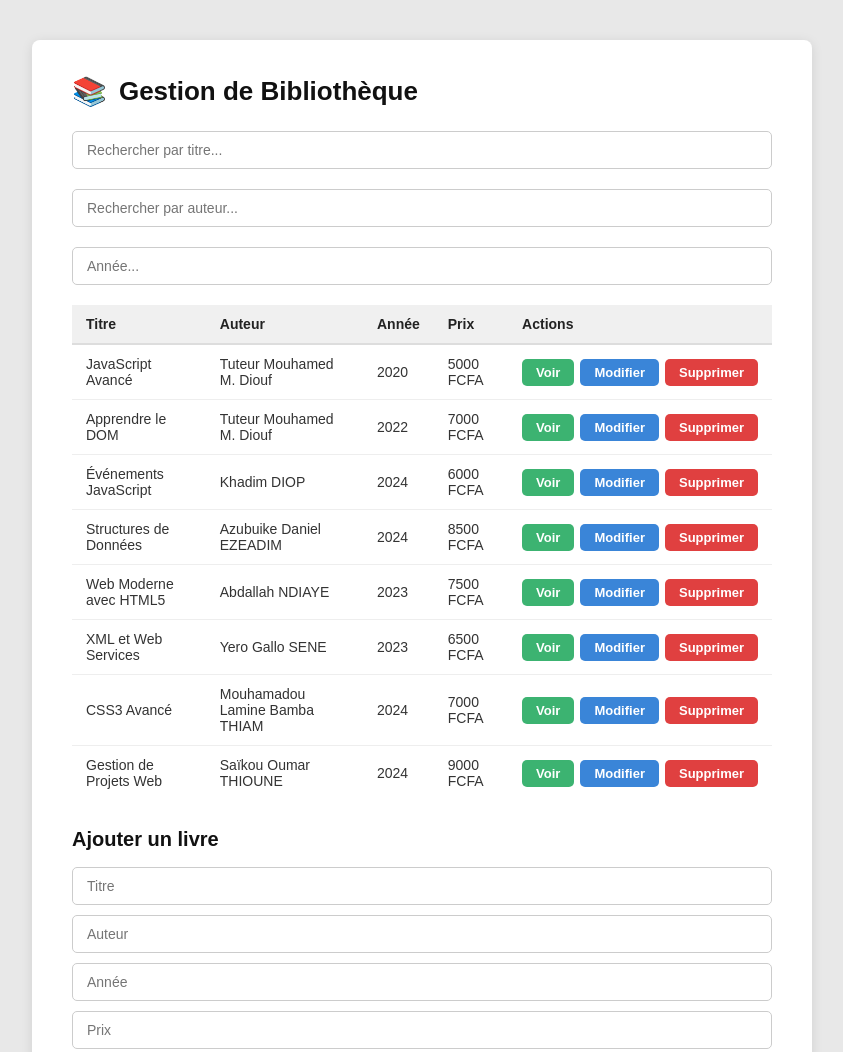
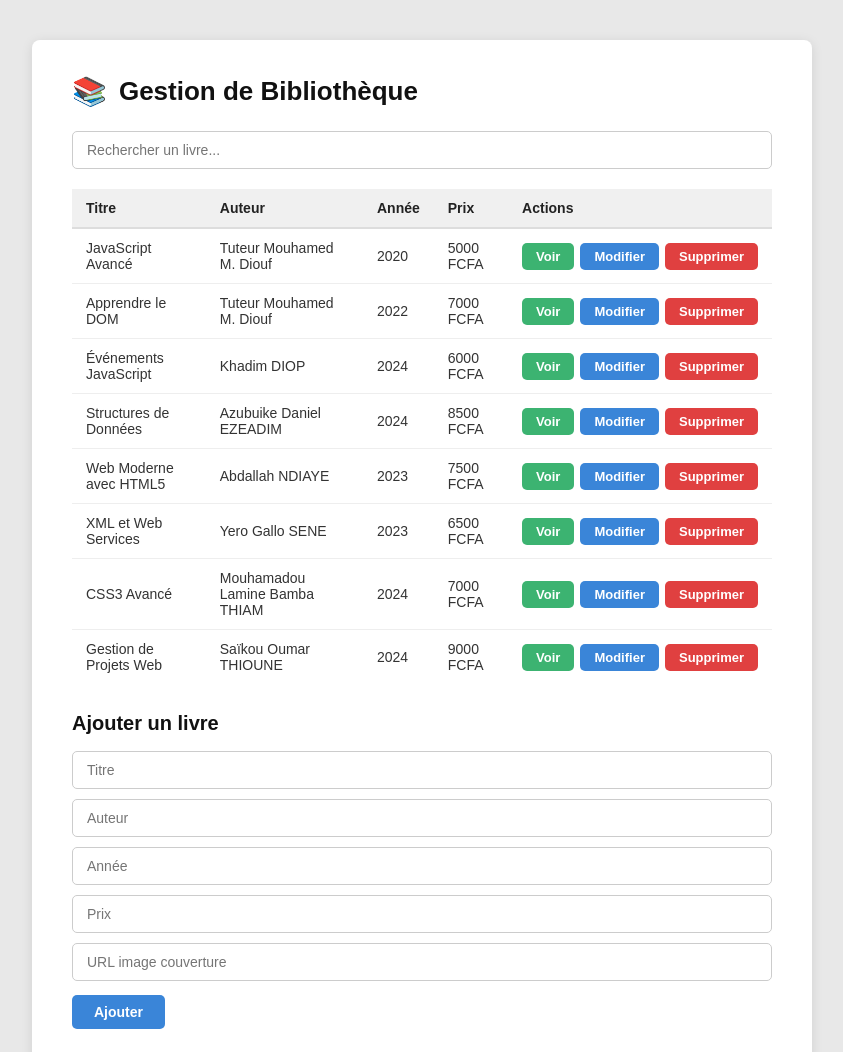
Before and after one commit to azudan/Gestion-de-Biblioth-que-Pro, a plain HTML site: page index.html in a window 1280 px wide. Shown: the top 1052 px of the page, without its empty margins (218-1061 px from the left). Drawn offline with Linux system fonts and the light colour scheme.

Commit message:
Update index.html

```diff
--- a/index.html
+++ b/index.html
@@ -18,38 +18,37 @@
       </h1>
 
       <!-- RECHERCHE -->
-      <div class="search-bar">
-        <input type="text" id="search-title"  class="search-input" placeholder="Rechercher par titre..." />
-        <input type="text" id="search-author" class="search-input" placeholder="Rechercher par auteur..." />
-        <input type="text" id="search-year"   class="search-input search-year" placeholder="Année..." />
-      </div>
+      <input
+        type="text"
+        id="search-input"
+        class="search-input"
+        placeholder="Rechercher un livre..."
+      />
 
       <!-- TABLEAU -->
-      <div class="table-wrapper">
       <table id="books-table">
         <thead>
           <tr>
             <th>Titre</th>
             <th>Auteur</th>
-              <th class="col-year">Année</th>
-              <th class="col-price">Prix</th>
+            <th>Année</th>
+            <th>Prix</th>
             <th>Actions</th>
           </tr>
         </thead>
         <tbody id="books-tbody"></tbody>
       </table>
-      </div>
       <p id="empty-msg" style="display:none; color:#888; padding: 12px 0;">Aucun livre trouvé.</p>
 
       <!-- FORMULAIRE -->
       <h2 id="form-title" class="form-heading">Ajouter un livre</h2>
 
       <div class="form-fields">
-        <input type="text" id="f-title"  class="form-input" placeholder="Titre" />
-        <input type="text" id="f-author" class="form-input" placeholder="Auteur" />
-        <input type="text" id="f-year"   class="form-input" placeholder="Année" />
-        <input type="text" id="f-price"  class="form-input" placeholder="Prix" />
-        <input type="text" id="f-cover"  class="form-input" placeholder="URL image couverture" />
+        <input type="text"   id="f-title"  class="form-input" placeholder="Titre" />
+        <input type="text"   id="f-author" class="form-input" placeholder="Auteur" />
+        <input type="text"   id="f-year"   class="form-input" placeholder="Année" />
+        <input type="text"   id="f-price"  class="form-input" placeholder="Prix" />
+        <input type="text"   id="f-cover"  class="form-input" placeholder="URL image couverture" />
       </div>
 
       <div class="form-actions">
@@ -66,7 +65,7 @@
       <button class="modal-close" onclick="closeModal()">×</button>
       <div class="modal-body">
         <img id="modal-img" src="" alt="couverture"
-          onerror="this.src='https://placehold.co/160x220?text=📖+No+Cover'" />
+          onerror="this.style.display='none'" />
         <div class="modal-info">
           <h2 id="modal-title"></h2>
           <p id="modal-author"></p>
```
Lines whose indentation alone changed are shown as unchanged.
